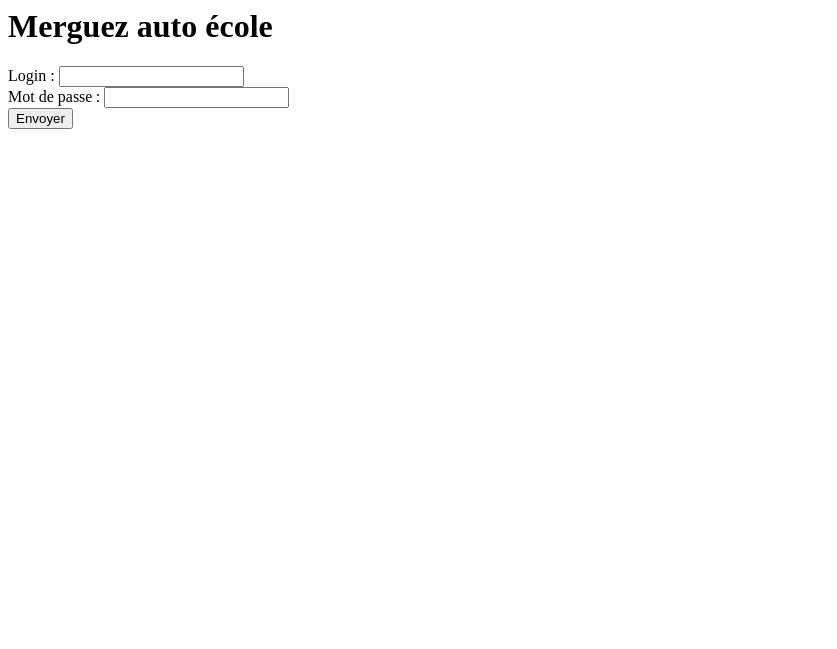
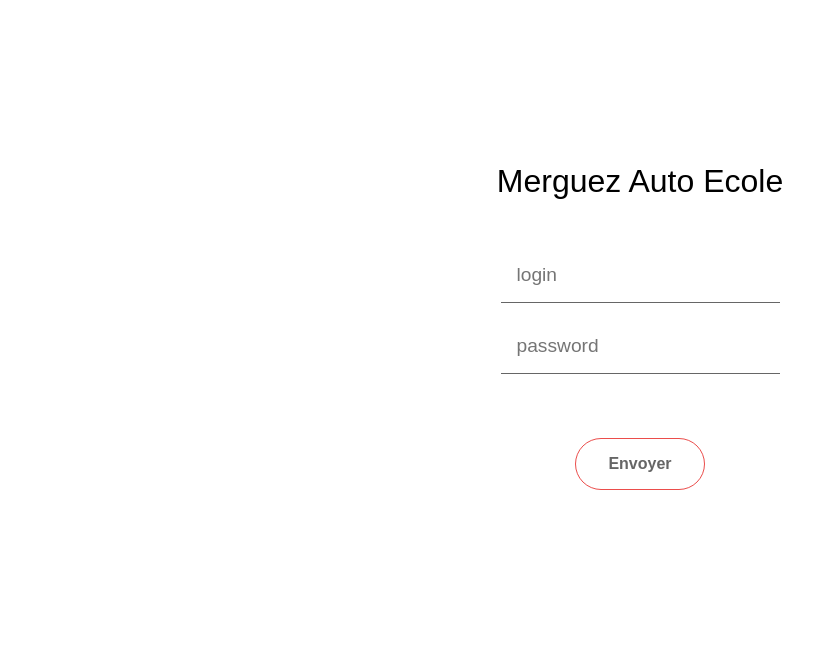
Before and after one commit to GwendolineMartin/python_my_driving_school, a Django app: page / in a window 1280 px wide. Shown: the top 649 px of the page, without its empty margins (0-837 px from the left). Run offline with Django 3.2, Linux system fonts and the light colour scheme.

Commit message:
integration

```diff
--- a/mydjango/intra/templates/intra/rdv_list.html
+++ b/mydjango/intra/templates/intra/rdv_list.html
@@ -7,10 +7,6 @@
         <title>Merguez auto école</title>
     </head>
     <body>
-        <div>
-            <h1><a href="/">Merguez auto école</a></h1>
-        </div>
-
         <div>
             {% for rdv in rdvs %}
               <div>
--- a/mydjango/templates/home.html
+++ b/mydjango/templates/home.html
@@ -1,15 +1,69 @@
-<h1>Merguez auto école</h1>
 
-<form action="" method="post">
+<html>
+<section id="connexion">
+  <form  action="" method="post" class="contact-form"></form>
+  {% block title %}
+  <h1 class="title">Merguez Auto Ecole</h1>
+  {% endblock %}
   <div>
-    <label for="name">Login :</label>
-    <input type="text" id="name" name="user_name">
+    <label for="name"></label>
+    <input type="text" id="name" placeholder="login" name="user_name">
   </div>
   <div>
-    <label for="mail">Mot de passe :</label>
-    <input type="password" id="mail" name="user_mail">
+    <label for="mail"></label>
+    <input type="password" id="mail" placeholder="password" name="user_mail">
   </div>
   <div class="button">
     <button type="submit">Envoyer</button>
   </div>
 </form>
+</section>
+
+<style>
+
+  button {
+    display: block;
+    margin: 3rem auto;
+    padding: 1rem 2rem;
+    border: 0;
+    border-radius: 30px;
+    border: 1.2px solid #eb4d4b;
+    background: none;
+    color: #666;
+    font-weight: 600;
+    font-size: 1rem;
+    cursor: pointer;
+  }
+
+  #connexion {
+    padding: 7rem 1rem;
+    display: flex;
+    flex-direction: column;
+    align-items: center;
+  }
+  .title{
+    font-family:sans-serif;
+    font-weight: 100;
+    font-size: 2rem;
+    margin-bottom: 3rem;
+  }
+
+  input{
+  background: white;
+  border: 0;
+  border-bottom:1px solid #666;
+  padding: 1rem;
+  font-size: 1.2rem;
+  color: #eb4d4b;
+  outline: 0;
+  margin-bottom: 1rem;
+  }
+
+  .contact-form{
+   max-width: 600px;
+    display: flex;
+    flex-direction: column;
+    width: 100%;
+  }
+</style>
+</html>
```
Also changed, not shown: mydjango/intra/templates/intra/base.html (+50 -11 lines).
